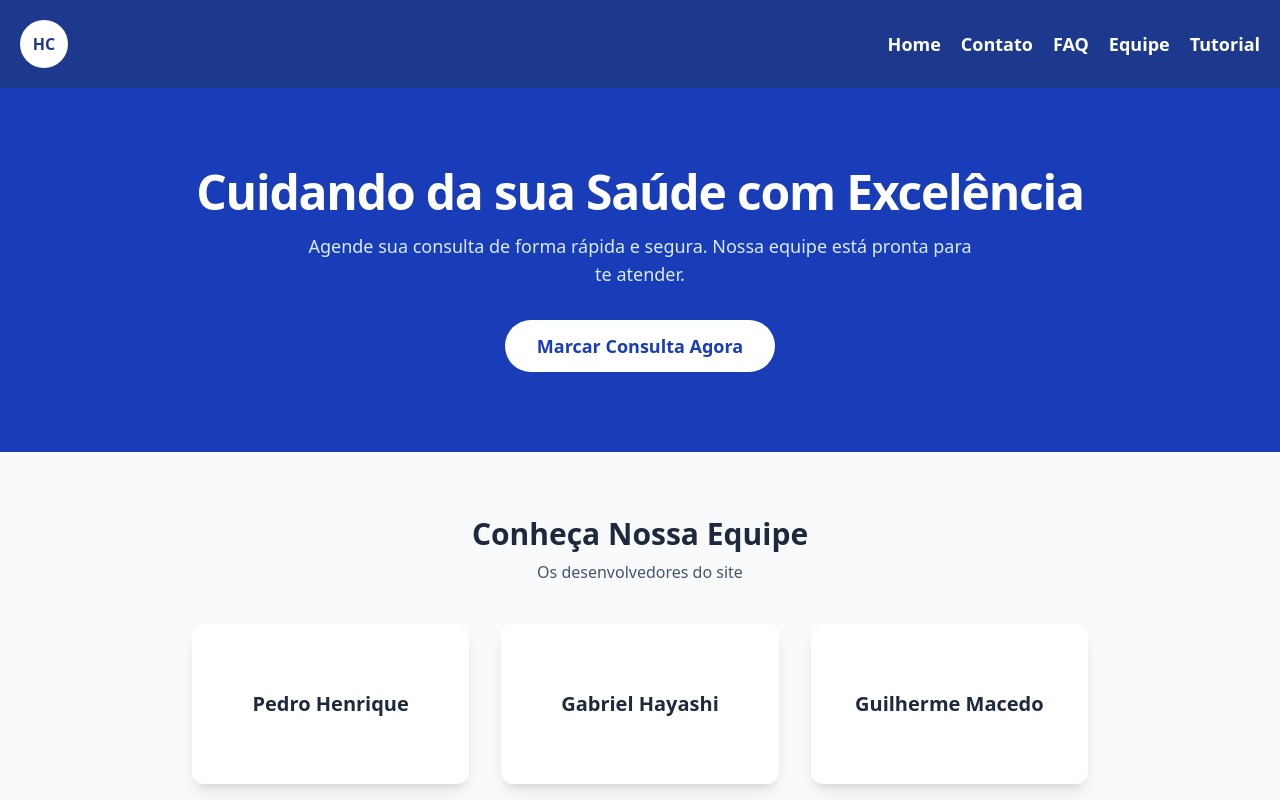
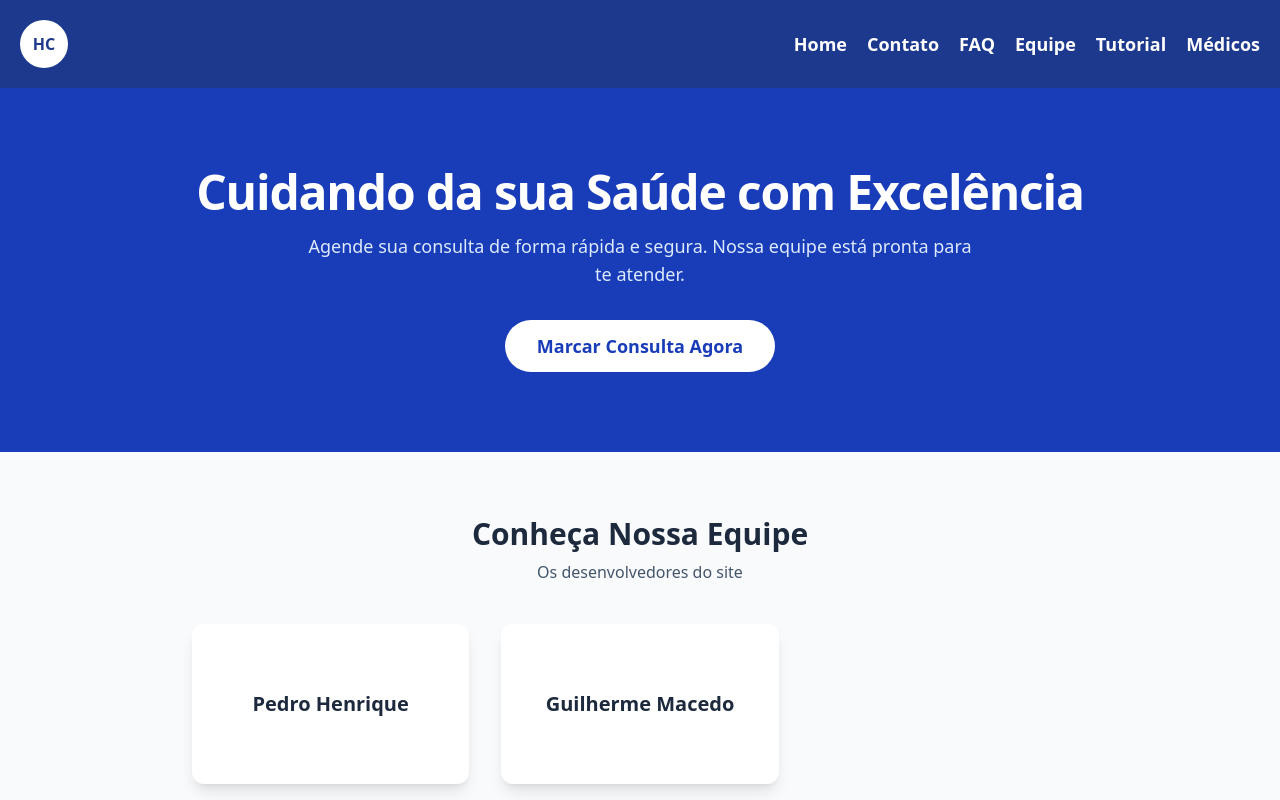
Before and after one commit to Challenge-Hospital-das-Clinicas/front-2semestre, a React (Vite) app in the folder challenge-front/: page / in a window 1280 px wide. Shown: the top 800 px of the page. Built offline with nearby package versions, Linux system fonts and the light colour scheme.

Commit message:
criando as pastas do crud do API de JAVA

```diff
--- a/challenge-front/src/componentes/Menu/menu.tsx
+++ b/challenge-front/src/componentes/Menu/menu.tsx
@@ -1,13 +1,28 @@
 import { Link } from "react-router-dom";
 
-export default function Menu() {
+type MenuProps = {
+  isMobile?: boolean;
+}
+
+export default function Menu({ isMobile = false }: MenuProps) {
+
+  const navClasses = isMobile
+    ? "flex flex-col items-center p-4"
+    : "flex items-center gap-5";
+
+
+  const linkClasses = isMobile
+    ? "w-full text-center py-3 text-lg hover:bg-blue-800 transition-colors"
+    : "text-lg font-bold transition-colors hover:text-sky-300";
+
   return (
-    <nav className="flex items-center gap-5">
-      <Link className="text-lg font-bold transition-colors hover:text-sky-300" to="/">Home</Link>
-      <Link className="text-lg font-bold transition-colors hover:text-sky-300" to="/Contato">Contato</Link>
-      <Link className="text-lg font-bold transition-colors hover:text-sky-300" to="/Faq">FAQ</Link>
-      <Link className="text-lg font-bold transition-colors hover:text-sky-300" to="/Integrantes">Equipe</Link>
-      <Link className="text-lg font-bold transition-colors hover:text-sky-300" to="/Tutorial">Tutorial</Link>
+    <nav className={navClasses}>
+      <Link className={linkClasses} to="/">Home</Link>
+      <Link className={linkClasses} to="/Contato">Contato</Link>
+      <Link className={linkClasses} to="/Faq">FAQ</Link>
+      <Link className={linkClasses} to="/Integrantes">Equipe</Link>
+      <Link className={linkClasses} to="/Tutorial">Tutorial</Link>
+      <Link className={linkClasses} to="/equipe-medica">Médicos</Link>
     </nav>
   );
 }
--- a/challenge-front/src/rotas/Home/index.tsx
+++ b/challenge-front/src/rotas/Home/index.tsx
@@ -3,7 +3,6 @@ import { Link } from 'react-router-dom';
 
 const equipePreview = [
   { name: 'Pedro Henrique' },
-  { name: 'Gabriel Hayashi' },
   { name: 'Guilherme Macedo' },
 ];
 
```
Also changed, not shown: challenge-front/src/main.tsx (+17 -10 lines), challenge-front/src/rotas/admingeral/crudconsulta.tsx (added), challenge-front/src/rotas/admingeral/crudconvenio.tsx (added), challenge-front/src/rotas/admingeral/crudendereco.tsx (added), challenge-front/src/rotas/admingeral/crudespecialidade.tsx (added), challenge-front/src/rotas/admingeral/crudmedico.tsx (added), challenge-front/src/rotas/admingeral/crudpaciente.tsx (added), challenge-front/src/rotas/admingeral/index.tsx (added).
